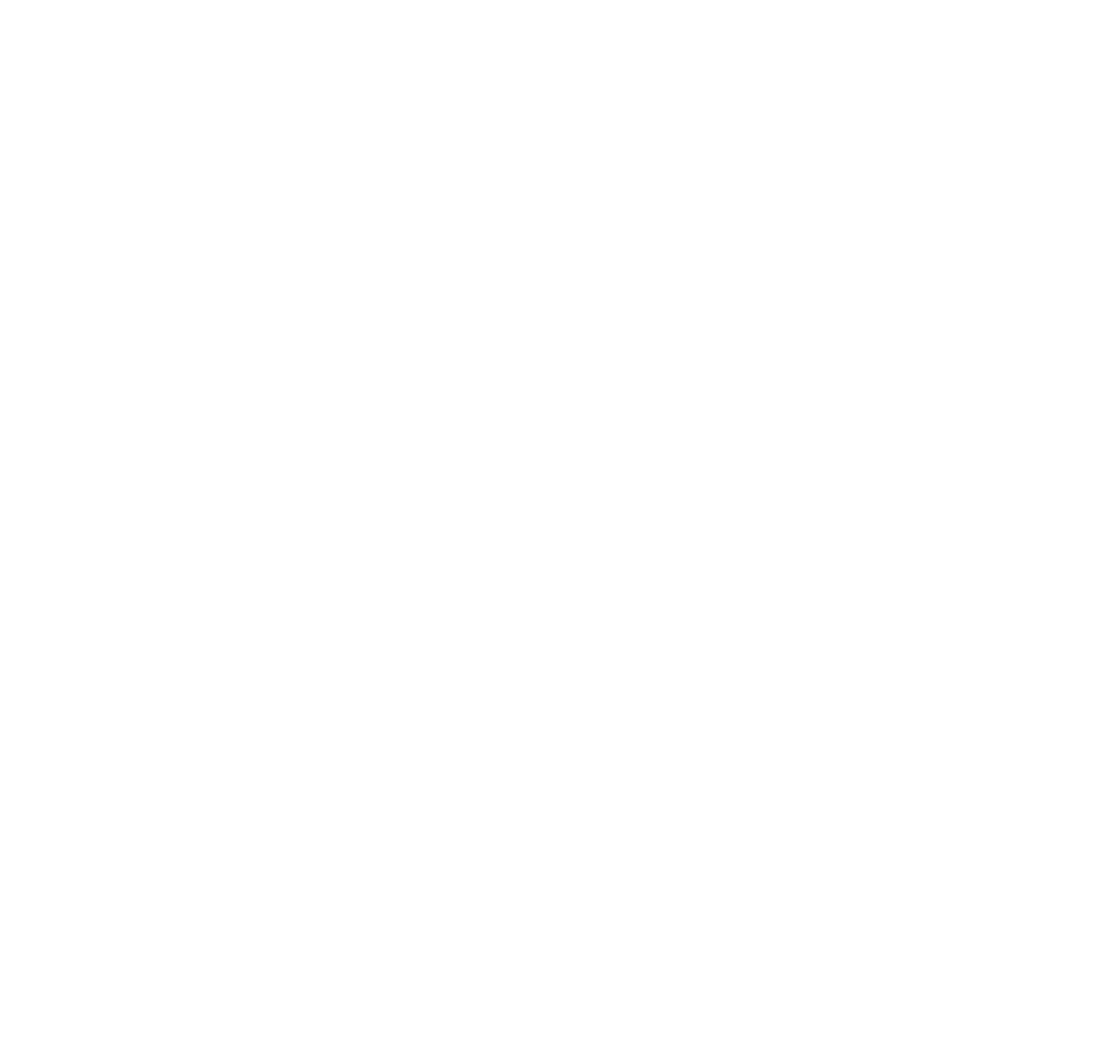
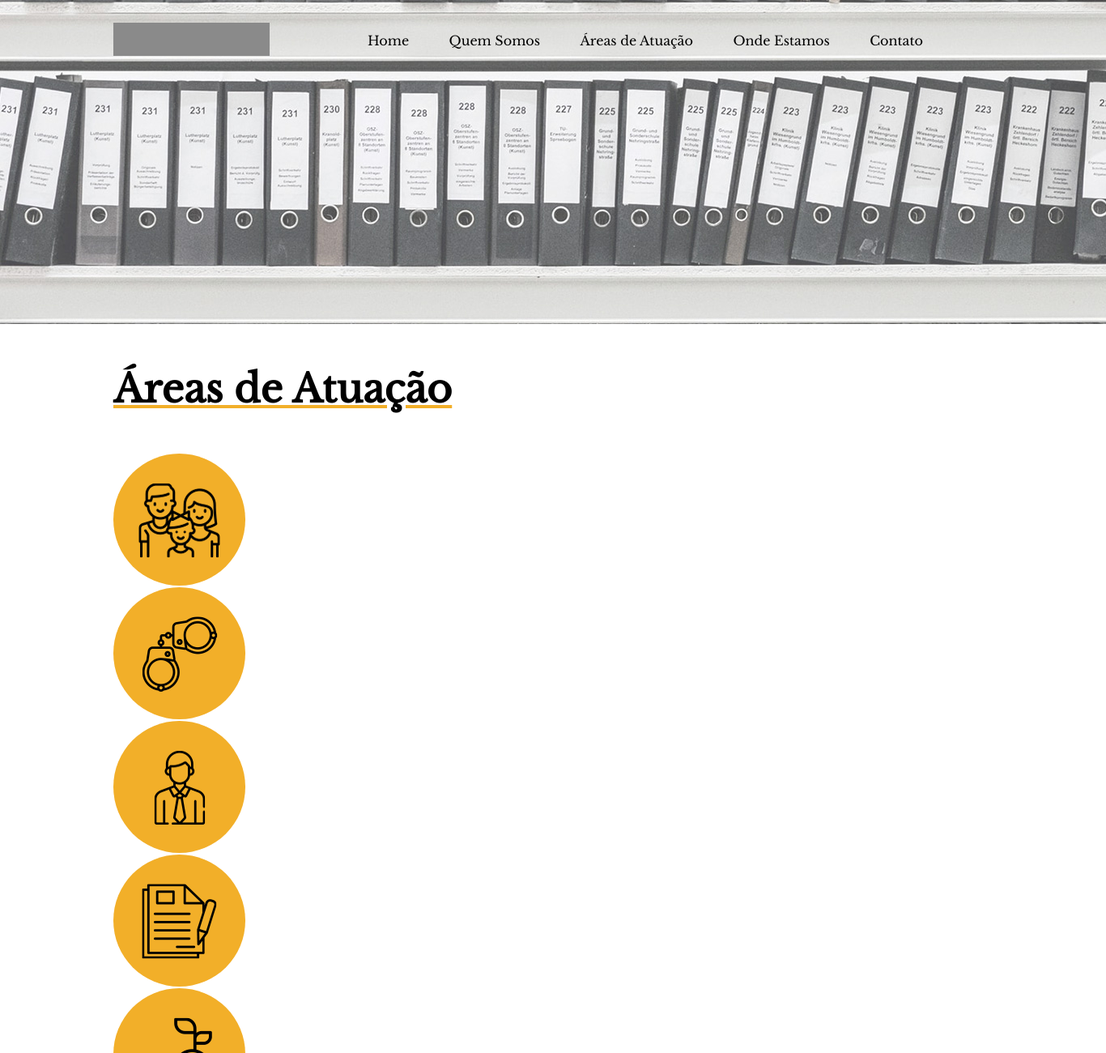
Before and after one commit to Jdepret/projeto-advocacia, a plain HTML site: page areas-atuacao.html in a window 1280 px wide. Shown: the top 1300 px of the page at 81% size, 1366 px wide, since content can reach past the window. Before the commit the page ends 800 px from the top, so only its background shows below. Drawn offline with nearby package versions, Linux system fonts and the light colour scheme.

Commit message:
Alteração de banner e inclusão dos icones na página Áreas de Atuação

```diff
--- a/areas-atuacao.html
+++ b/areas-atuacao.html
@@ -0,0 +1,88 @@
+<!DOCTYPE html>
+<html lang="pt-br">
+
+<head>
+    <meta charset="UTF-8">
+    <title>A&D Associados</title>
+    <link rel="stylesheet" href="style.css">
+    <link href="https://fonts.googleapis.com/css?family=Libre+Baskerville&display=swap" rel="stylesheet">
+
+</head>
+
+<body>
+
+
+
+    <header id="topo">
+        <div class="container">
+
+            <div id="logo"> <img src="img/LOGO.jpg" alt=""> </div>
+
+            <nav id="menu">
+
+                <a href="index.html">Home</a>
+                <a href="quem-somos.html">Quem Somos</a>
+                <a href="areas-atuacao.html">Áreas de Atuação</a>
+                <a href="onde-estamos.html">Onde Estamos</a>
+                <a href="contato.html">Contato</a>
+
+            </nav>
+
+        </div>
+    </header>
+
+       <div id="banner-interno">
+    <img src="img/banner-areas-de-atuacao.jpg" alt="">
+
+    </div>
+
+    <article id="apresentacao" class="pag-interna">
+
+        <h1>Áreas de Atuação</h1>
+
+        <div id="atuacao-flex">
+                <div class="atuacao-icones">
+                    <div class="colunas-icones"><img src="img/icone-familia.png" alt=""></div>
+                </div>
+                <div class="atuacao-icones">
+                    <div class="colunas-icones"><img src="img/icone-criminal.png" alt=""></div>
+                </div>
+                <div class="atuacao-icones">
+                    <div class="colunas-icones"><img src="img/icone-trabalhista.png" alt=""></div>
+                </div>
+                <div class="atuacao-icones">
+                    <div class="colunas-icones"><img src="img/icone-contratual.png" alt=""></div>
+                </div>
+                <div class="atuacao-icones">
+                    <div class="colunas-icones"><img src="img/icone-ambiental.png" alt=""></div>
+                </div>
+            </div>
+
+
+
+
+
+    </article>
+
+
+
+    <footer id="rodape">
+
+        <div class="container">
+
+       <div id="texto-rdp"> Av. Rio Branco, 156 Sl 000 - Centro, Rio de Janeiro - RJ (21) 2532-3524 </div>
+
+        <div id="icones-rdp">
+        <a href=""><img src="img/icone-linkedin.png" alt=""></a>
+        <a href=""><img src="img/icone-facebook.png" alt=""></a>
+        <a href=""><img src="img/icone-instagram.png" alt=""></a>
+        </div>
+
+    </div>
+
+    </footer>
+
+
+</body>
+
+</html>
--- a/style.css
+++ b/style.css
@@ -20,6 +20,7 @@ h1, h2 {
 
 .pag-interna h1, .pag-interna h2 {
     text-align: left;
+
 }
 
 .pag-interna p {
@@ -27,21 +28,23 @@ h1, h2 {
 }
 
 .colunas {
-    width: 163px;
-    height: 163px;
     font-size: 18px;
     font-weight: bold;
 }
 
 .colunas-icones {
+    width: 163px;
+    height: 163px;
     background-color: #f2af29;
     border-radius: 163px;
     padding: 36px 0;
     margin-bottom: 20px;
+    box-sizing: border-box;
 }
 
 .colunas-icones:hover {
-
+   width: 163px;
+    height: 163px;
     background-color: #ffffff;
     border: solid 3px #f2af29;
     border-radius: 163px;
@@ -87,6 +90,12 @@ h1, h2 {
     margin: 0;
     padding-bottom: 10px;
     text-align: left;
+
+}
+
+.atuacao-icones {
+    width: 1000px;
+    height: 165px;
 
 }
 
@@ -156,10 +165,15 @@ h1, h2 {
 #banner-interno {
     width: 100%;
     height: 400px;
-    background-image: url(img/banner-quem-somos.jpg);
-    background-position: right;
 }
 
+
+#atuacao-flex {
+    width: 1000px;
+    height: 1100px;
+
+
+}
 
 
 #rodape {
```
Also changed, not shown: quem-somos.html (+1 -0 lines).
